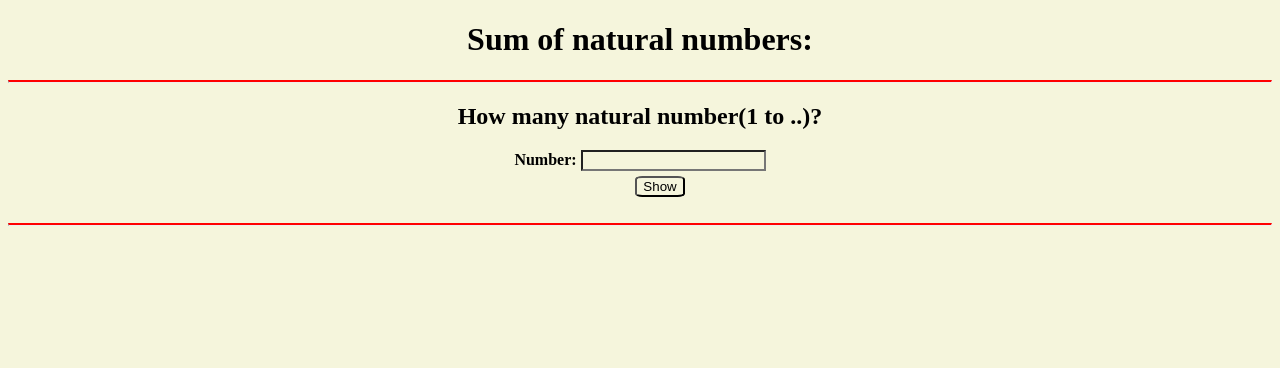
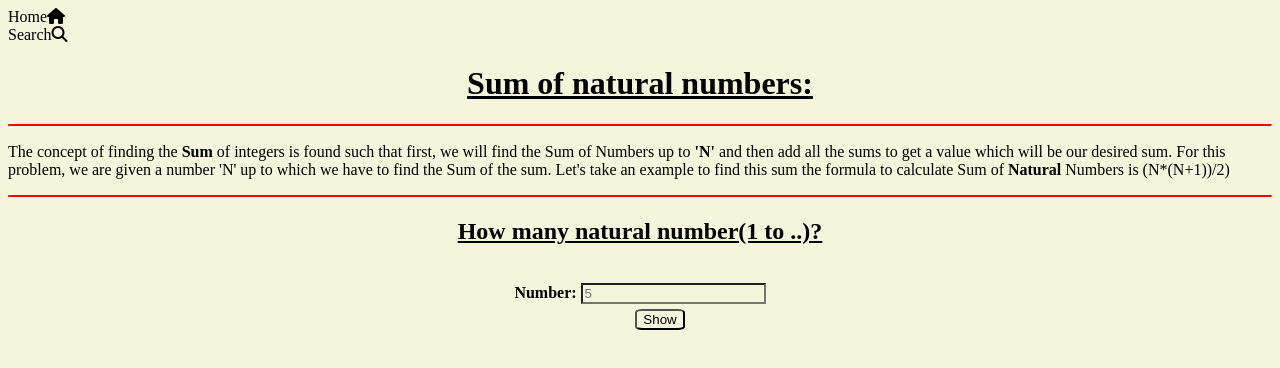
Before and after one commit to Srivatsa0712/Nnumbers, a plain HTML site: page index.html in a window 1280 px wide. Drawn offline with Linux system fonts and the light colour scheme.

Commit message:
Update index.html

```diff
--- a/index.html
+++ b/index.html
@@ -8,16 +8,28 @@
     <title>Sum of N Numbers</title>
 </head>
 <body>
-    <h1>Sum of natural numbers:</h1>
+    <header class="one">
+    <div class="first">Home<i class="fas  fa-home"></i></div>
+	<div class="second">Search<i class="fas  fa-search"></i></div>
+    <h1><u>Sum of natural numbers:</u></h1>
+    </header>
     <hr>
-    <h2>How many natural number(1 to ..)?</h2>
+
+    <div class="content">
+        <p>The concept of finding the <strong> Sum</strong>  of integers is found such that first, we will find the Sum of Numbers up to <strong> 'N'</strong>  and then add all the sums to get a value which will be our desired sum. For this problem, we are given a number 'N' up to which we have to find the Sum of the sum. Let's take an example to find this sum
+
+            the formula to calculate Sum of <strong>Natural</strong>  Numbers is
+            (N*(N+1))/2)</p>
+    </div>
+    <hr>
     <div class="centre">
+        <h2><u>How many natural number(1 to ..)?</u></h2><br>
         <form name ="form" onsubmit="natsum()">
-        Number: <input name ="N" type="text">
-        <div class="click"><input type ="submit"value="Show"></div>
+        Number: <input name ="N" type="text" placeholder="5"> <br>
+       <div class="click"> <input type ="submit"value="Show"></div>
         </form>
     </div><br>
-    <hr>
+    <script src="https://kit.fontawesome.com/482c085e13.js" crossorigin="anonymous"></script>
     <script src="script.js"></script>
 </body>
 </html>
```
